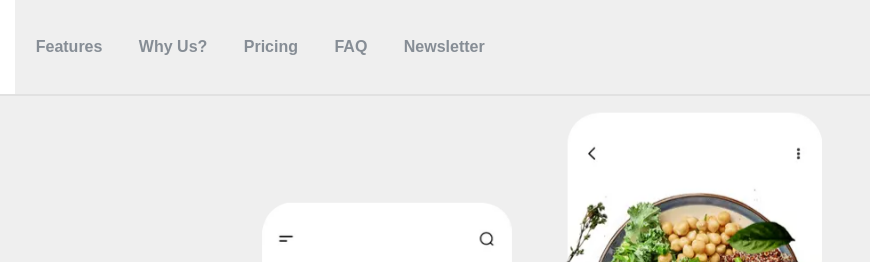
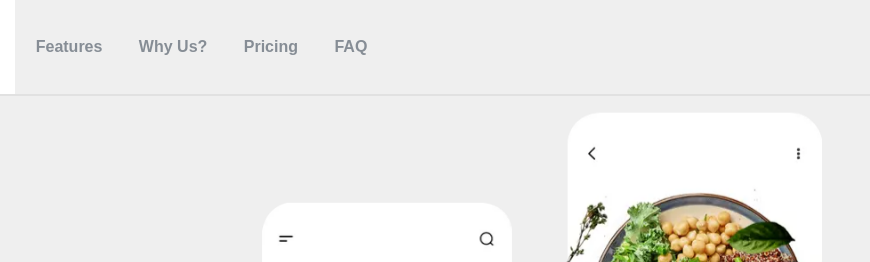
Before and after one commit to pitis/menubear-landing-page, a plain HTML site: page docs/index.html in a window 1280 px wide. Shown: the top 262 px of the page, 410-1280 px from the left. Drawn offline with Linux system fonts and the light colour scheme.

Commit message:
fix: no newsletter nav

```diff
--- a/docs/index.html
+++ b/docs/index.html
@@ -119,7 +119,7 @@
                 <li><a href="#why">Why Us?</a></li>
                 <li><a href="#pricing">Pricing</a></li>
                 <li><a href="#faq">FAQ</a></li>
-                <li><a href="#newsletter">Newsletter</a></li>
+                <!-- <li><a href="#newsletter">Newsletter</a></li> -->
               </ul>
             </nav>
           </div>
```
